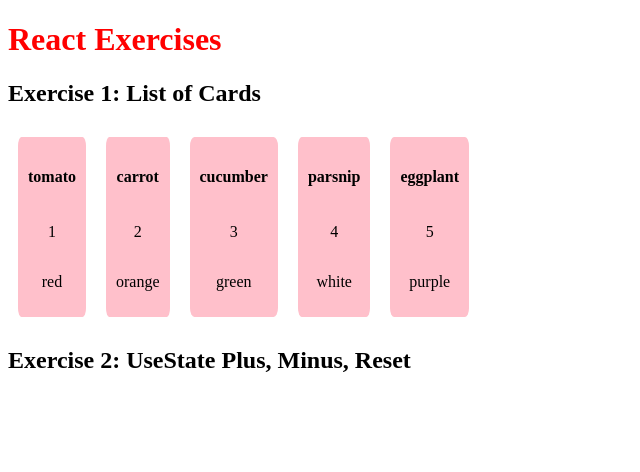
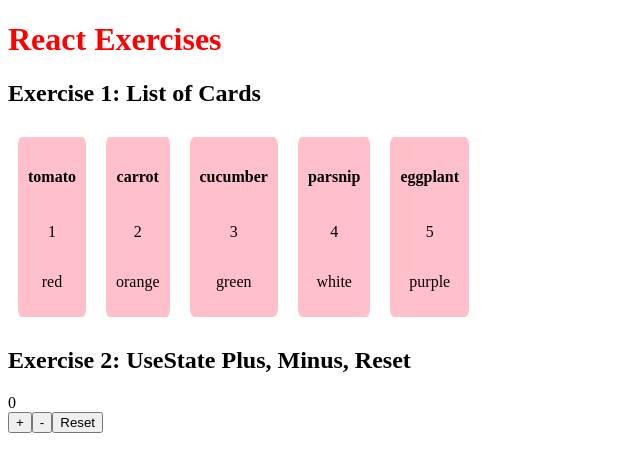
Before and after one commit to austinbhan/my-react-playground, a React app: page / in a window 1280 px wide. Shown: the top 472 px of the page, without its empty margins (0-640 px from the left). Built offline with nearby package versions, Linux system fonts and the light colour scheme.

Commit message:
usestate counter exercise

```diff
--- /dev/null
+++ b/src/ExerciseTwo/ExerciseTwo.jsx
@@ -0,0 +1,32 @@
+import styles from '../App.scss';
+import { useState } from 'react';
+
+export default function ExerciseTwo() {
+
+  const [number, setNumber] = useState(0);
+
+  function clickPlus() {
+    setNumber(number + 1);
+  }
+
+  function clickMinus() {
+    setNumber(number - 1);
+  }
+
+  function reset() {
+    setNumber(number * 0);
+  }
+
+  return (
+    <div className={styles.ExerciseTwo}>
+      <h2>Exercise 2: UseState Plus, Minus, Reset</h2>
+      <div>{number}</div>
+      <div className={styles.useStateExercises}>
+        <button onClick={clickPlus}>+</button>
+        <button onClick={clickMinus}>-</button>
+        <button onClick={reset}>Reset</button>
+      </div>
+    </div>
+  );
+
+}
--- a/src/app.jsx
+++ b/src/app.jsx
@@ -3,6 +3,7 @@ import {
 } from 'react-router-dom';
 import styles from './App.scss';
 import CardList from './Cards/CardList';
+import ExerciseTwo from './ExerciseTwo/ExerciseTwo';
 import { CardData } from './Cards/CardData';
 
 export default function App() {
@@ -15,7 +16,7 @@ export default function App() {
           <CardList cards = {CardData}/>
         </div>
         <div>
-          <h2>Exercise 2: UseState Plus, Minus, Reset</h2>
+          <ExerciseTwo />
         </div>
       </div>
     </Router>
```
